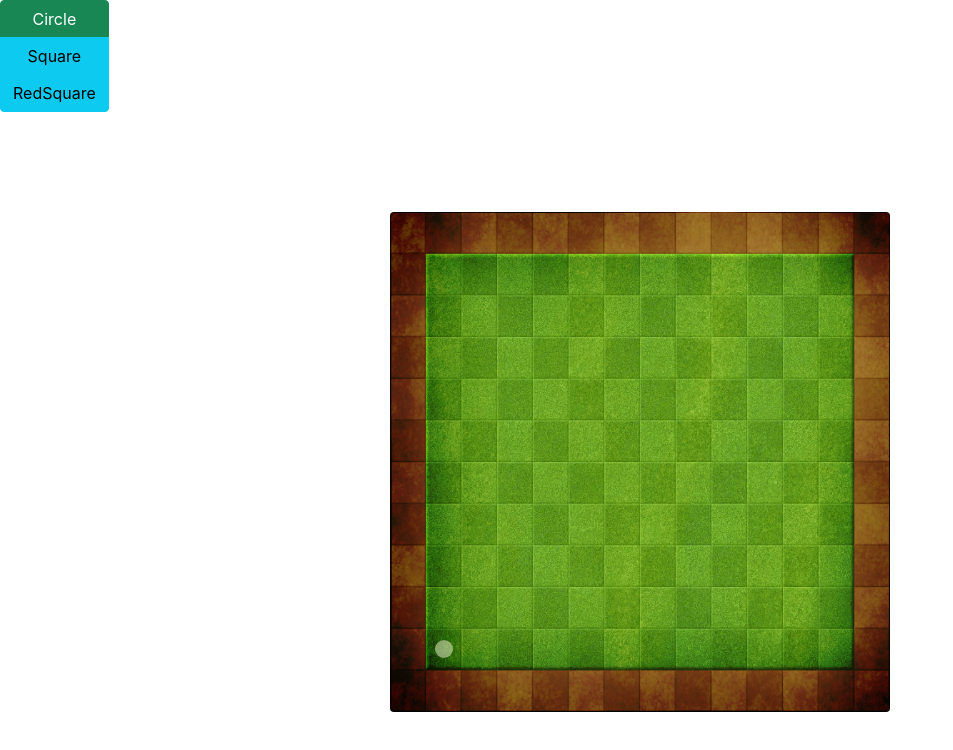
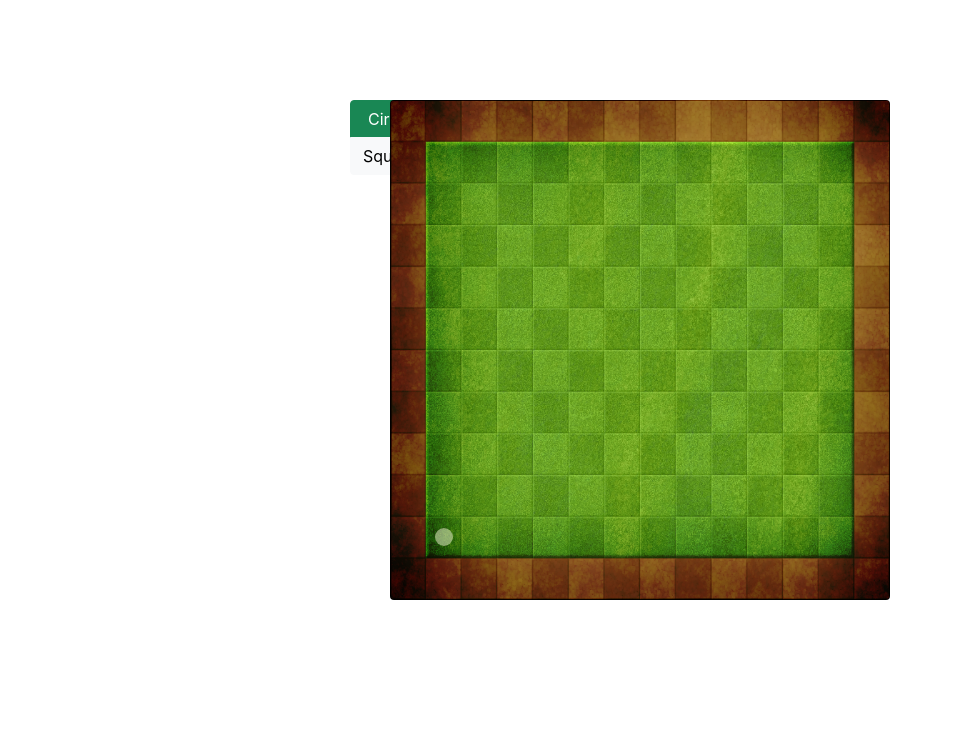
Before and after one commit to kodin21/easyboardgame-kahasan, a React (Create React App) app: page / in a window 1280 px wide. Shown: the top 750 px of the page, without its empty margins (0-953 px from the left). Built offline with nearby package versions, Linux system fonts and the light colour scheme.

Commit message:
Edit position of charlist

```diff
--- a/src/App.css
+++ b/src/App.css
@@ -20,7 +20,7 @@
   color: rgba(255, 255, 255, 0.555);
 }
 
-.form {
+.charlist {
   position: absolute;
-  margin-left: 380px;
+  margin-left: 350px;
 }
--- a/src/components/Char/Char.module.css
+++ b/src/components/Char/Char.module.css
@@ -11,14 +11,6 @@
   position: absolute;
   width: 18px;
   height: 18px;
-  background-color: green;
+  background-color: #adeade;
   transition: left 300ms linear, bottom 300ms linear;
 }
-
-.redSquare {
-  position: absolute;
-  width: 18px;
-  height: 18px;
-  background-color: #ff4f6c85;
-  transition: left 300ms linear, bottom 300ms linear;
-}
--- a/src/components/CharOptions/Option/index.jsx
+++ b/src/components/CharOptions/Option/index.jsx
@@ -7,7 +7,7 @@ const Option = ({
   <>
     <button
       type="button"
-      className={`btn btn-${selectedOption === value ? 'success' : 'info'}`}
+      className={`btn btn-${selectedOption === value ? 'success' : 'light'}`}
       name="btnradio"
       id={id}
       value={value}
--- a/src/components/CharOptions/index.jsx
+++ b/src/components/CharOptions/index.jsx
@@ -7,7 +7,7 @@ import CharModels from '../../configs/CharModels';
 export default function CharOptions({ setChar }) {
   const [selectedOption, setSelectedOption] = useState('circle');
   return (
-    <div className="btn-group-vertical">
+    <div className="btn-group-vertical charlist">
       {
       CharModels.map((model) => (
         <Option
--- a/src/configs/CharModels.js
+++ b/src/configs/CharModels.js
@@ -7,10 +7,6 @@ const CharModels = [
     id: 'Square',
     value: 'square',
   },
-  {
-    id: 'RedSquare',
-    value: 'redSquare',
-  },
 ];
 
 export default CharModels;
```
Also changed, not shown: src/components/Charlist.jsx (deleted, +0 -23 lines).
